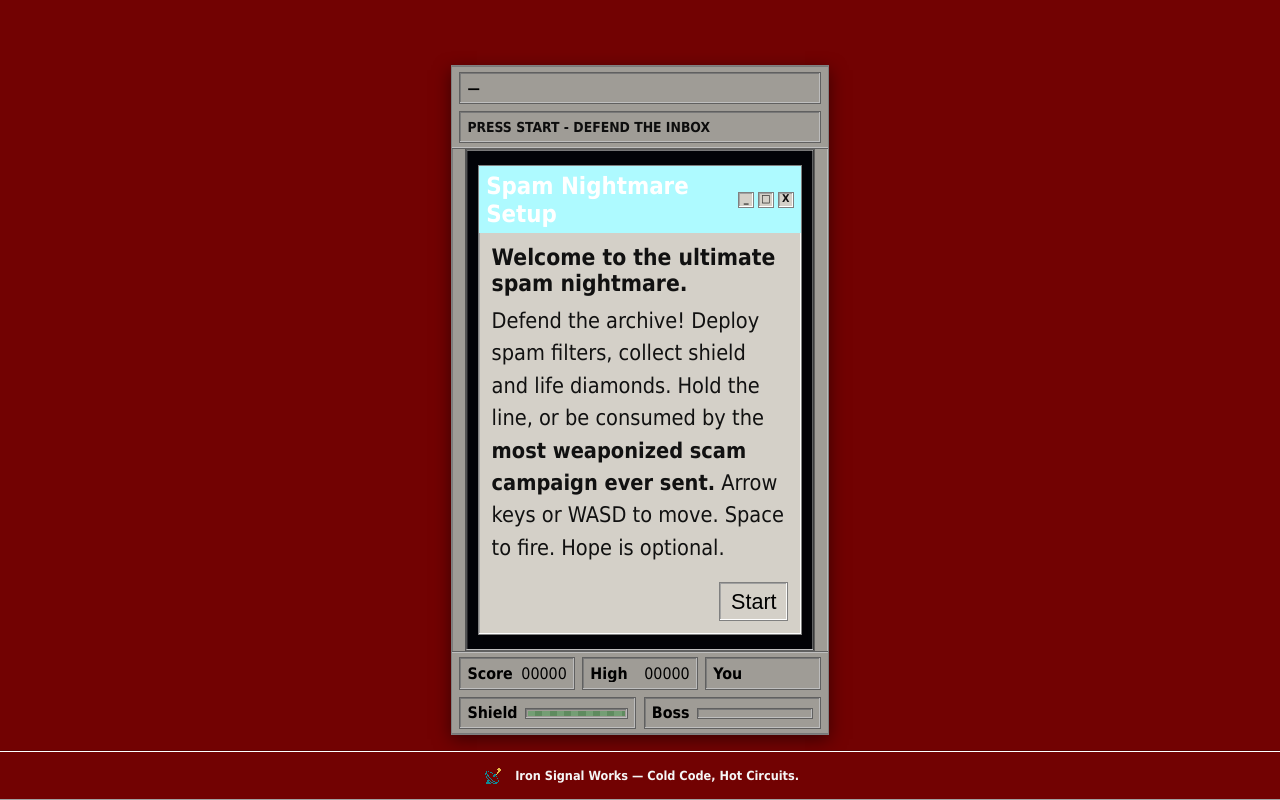
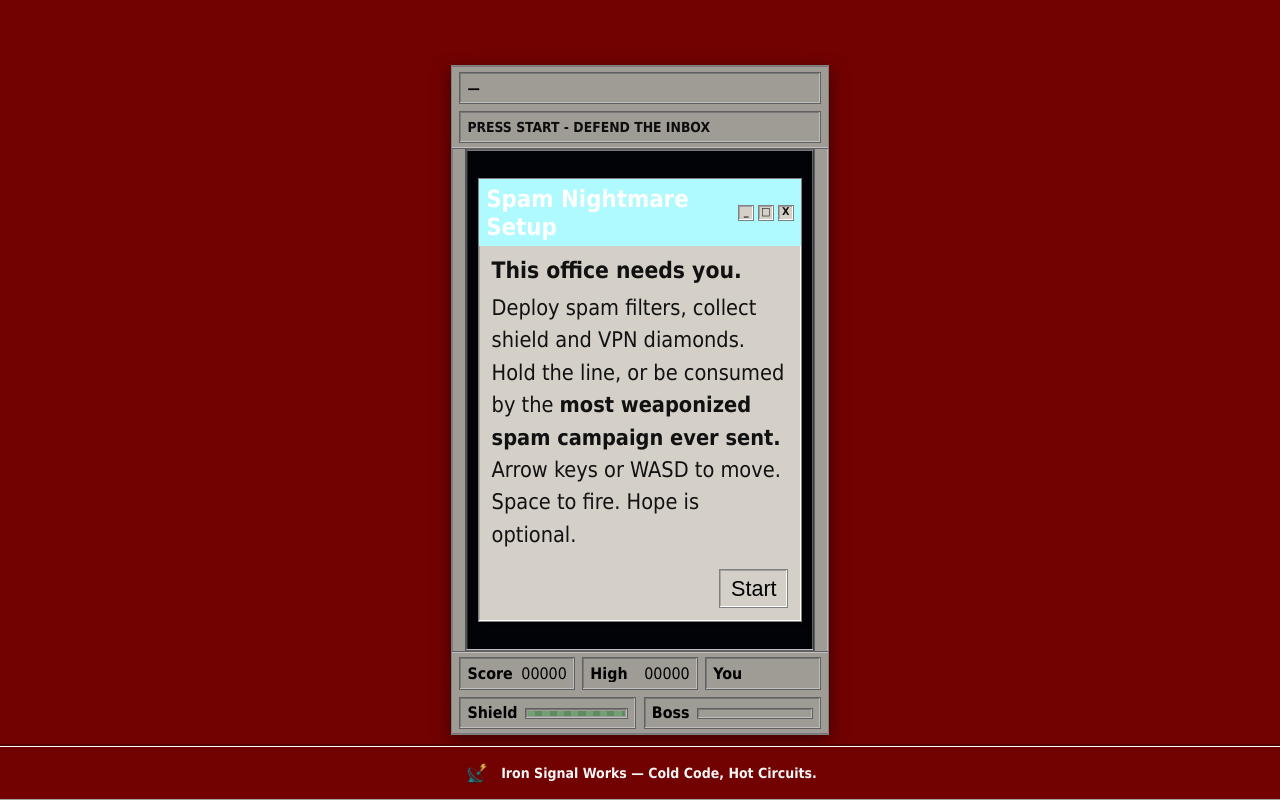
Before and after one commit to ironsignalworks/spaminvaders, a plain HTML site: page index.html in a window 1280 px wide. Drawn offline with Linux system fonts and the light colour scheme.

Commit message:
Update index.html

```diff
--- a/index.html
+++ b/index.html
@@ -61,6 +61,8 @@
       --panel:#d4d0c8; --panel-dark:#808080; --panel-light:#ffffff; --panel-mid:#a0a0a0;
       --green:#008000; --blue:#0000a8; --yellow:#c8a200; --shadow:#00000080;
 
+
+
       /* Layout constants */
       --bar-h: 36px;
       --bar-pad-v: 4px;
@@ -69,7 +71,7 @@
       /* Header/footer heights */
       --header-h: calc(var(--bar-h) * 2 + 8px + 12px);
       --footer-h: calc(var(--bar-h) * 2 + 8px + 12px);
-
+      --site-footer-h: 56px; /* outside footer height */
       /* Mobile controls dock height (0 on desktop; set in mobile MQ) */
       --controls-h: 0px;
     }
@@ -284,51 +286,55 @@
     @media (hover:hover) and (pointer:fine) {
       #touchControls{ display:none; }
     }
-    :root{
-  /* ...existing vars... */
-  --site-footer-h: 56px;   /* height of the outside footer */
+:root{
+  --site-footer-h: 56px; /* outside footer height */
 }
 
-/* Shrink the frame so it leaves room for the footer */
+/* Shrink the frame so it leaves room for the fixed footer and center it horizontally */
 .frame{
   /* was: height:100vh; */
-  height: calc(100vh - var(--site-footer-h));
+  height: calc(100svh - var(--site-footer-h) - env(safe-area-inset-bottom));
+  max-height: calc(100svh - var(--site-footer-h) - env(safe-area-inset-bottom));
+  margin: 0 auto; /* keep centered horizontally even if body grid is disabled */
 }
 
-/* New site footer outside the frame */
+/* New site footer outside the frame (fixed to viewport bottom) */
 .siteFooter{
-  position: fixed;         /* always pinned to bottom edge */
-  left: 0;
-  right: 0;
-  bottom: 0;
-  height: var(--site-footer-h);
+  position: fixed;
+  left: 0; right: 0; bottom: 0;
+  height: calc(var(--site-footer-h) + env(safe-area-inset-bottom));
   z-index: 10;
 
-  display: flex;
-  align-items: center;
-  justify-content: center;
-  gap: 10px;
-
-  background: var(--bg);   /* matches page bg */
+  display: flex; align-items: center; justify-content: center; gap: 10px;
+  background: var(--bg);
   color: #f5f5f5;
   border-top: 2px solid #00000040;
-  padding: 8px 12px;
+  padding: 8px 12px calc(8px + env(safe-area-inset-bottom)) 12px;
   font: 600 14px/1.2 "MS Sans Serif", Tahoma, Verdana, sans-serif;
 }
 
 .siteFooter a{
-  display: inline-flex;
-  align-items: center;
-  gap: 10px;
-  color: inherit;
-  text-decoration: none;
+  display:inline-flex; align-items:center; gap:10px;
+  color:inherit; text-decoration:none;
 }
 
-.siteFooter img{
-  width: 28px;
-  height: auto;
-  display: block;
-  filter: drop-shadow(0 1px 0 #0006);
+.siteFooter img{ width:28px; height:auto; display:block; filter: drop-shadow(0 1px 0 #0006); }
+
+/* Mobile: allow page scroll (so nothing feels blocked) but keep the frame centered horizontally */
+@media (hover:none) and (pointer:coarse){
+  html, body{
+    height:auto; min-height:100%;
+    overflow:auto;            /* enable scroll */
+  }
+  body{
+    display:block;            /* disable grid centering so scroll works naturally */
+    padding: 0 0 calc(var(--site-footer-h) + env(safe-area-inset-bottom)) 0; /* breathing room under content if needed */
+  }
+  .frame{
+    margin: 8px auto;         /* keep horizontal centering */
+    width: 420px;
+    max-width: 96vw;
+  }
 }
 
   </style>
@@ -406,8 +412,8 @@
           <div class="controls"><div class="winbtn">_</div><div class="winbtn">□</div><div class="winbtn">X</div></div>
         </div>
         <div class="content">
-          <h1>Welcome to the ultimate spam nightmare.</h1>
-          <p>Defend the archive! Deploy spam filters, collect shield and life diamonds. Hold the line, or be consumed by the <strong>most weaponized scam campaign ever sent.</strong> Arrow keys or WASD to move. Space to fire. Hope is optional.</p>
+          <h1>This office needs you.</h1>
+          <p>Deploy spam filters, collect shield and VPN diamonds. Hold the line, or be consumed by the <strong>most weaponized spam campaign ever sent.</strong> Arrow keys or WASD to move. Space to fire. Hope is optional.</p>
         </div>
         <div class="actions"><button id="btnStart" class="btn">Start</button></div>
       </div>
@@ -465,6 +471,7 @@
         <div class="actions"><button id="btnAgain" class="btn">Start Over</button></div>
       </div>
     </div>
+  </div>
     <footer class="siteFooter" aria-label="Brand">
   <a href="https://ironsignalworks.com" target="_blank" rel="noopener"
      aria-label="Visit Iron Signal Works">
@@ -472,9 +479,6 @@
     <span>Iron Signal Works — Cold Code, Hot Circuits.</span>
   </a>
 </footer>
-
-  </div>
-
   <!-- Touch controls -> synth KeyboardEvents so main.js keeps working -->
   <script>
   (function initTouchControls(){
```
